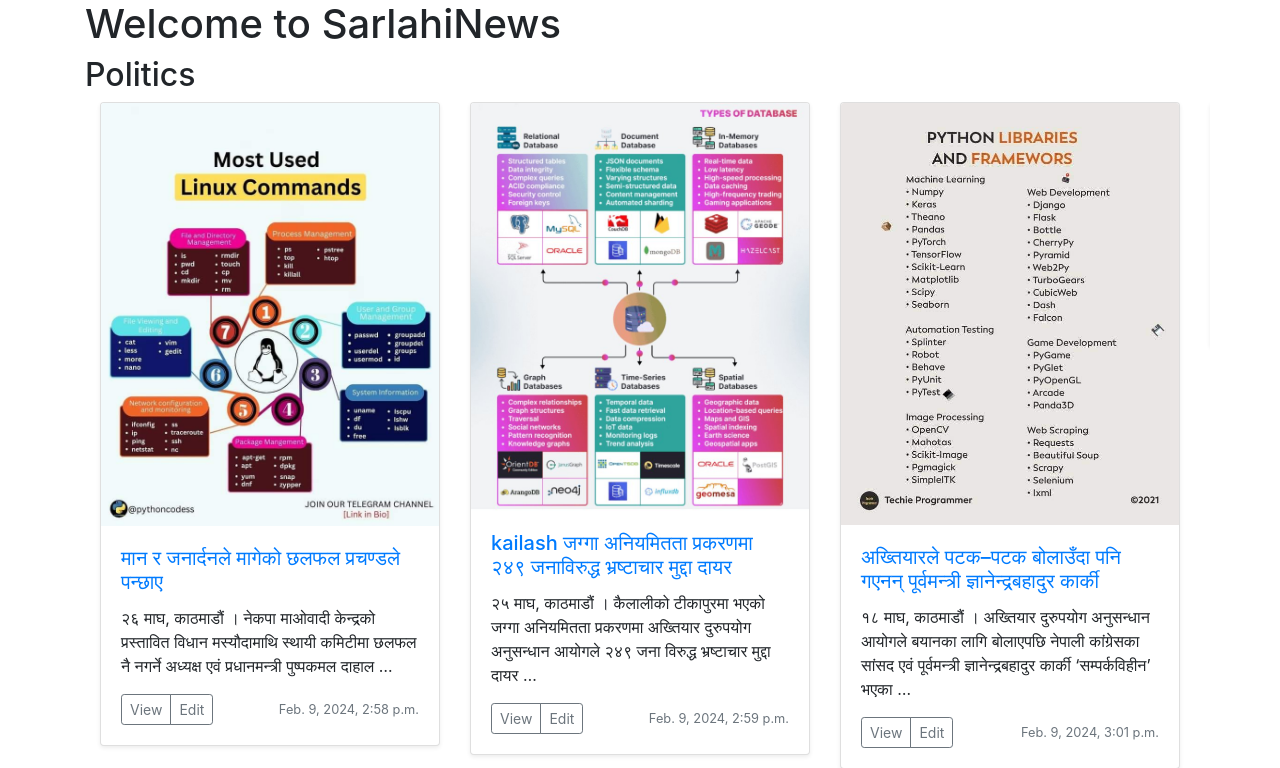
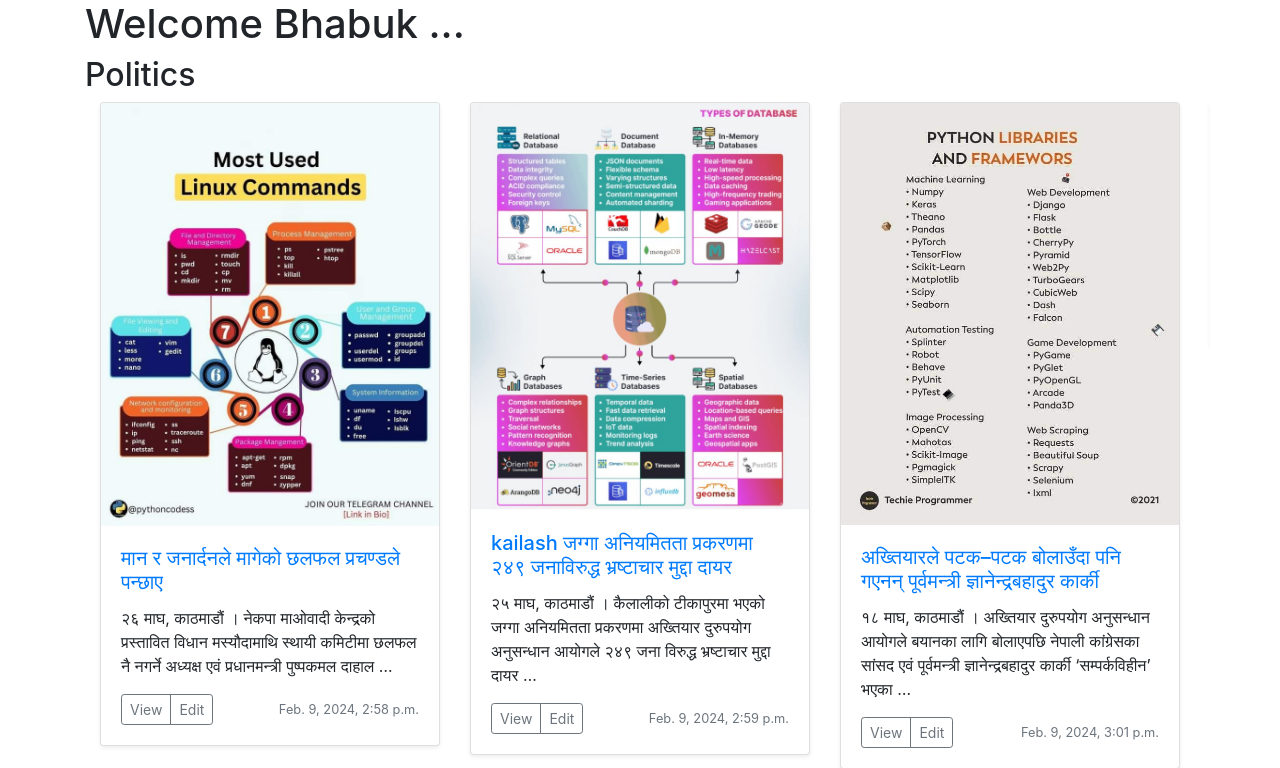
Before and after one commit to binaythapa/news, a Django app: page / in a window 1280 px wide. Shown: the part 101-869 px from the top of the page. Run offline with Django 4.2, Linux system fonts and the light colour scheme; data comes from the database, SQL or seed files in the repository; some libraries are stand-ins or nearby versions.

Commit message:
temp change

```diff
--- a/articles/templates/articles/home.html
+++ b/articles/templates/articles/home.html
@@ -3,7 +3,7 @@
 {% block content %}
 <div class="row">
     <div class="col-md-12">
-        <h1>Welcome to SarlahiNews</h1>
+        <h1>Welcome Bhabuk ...</h1>
         {% for category in categories %}
             <h2>{{ category.name }}</h2>
             <div class="row">
```
